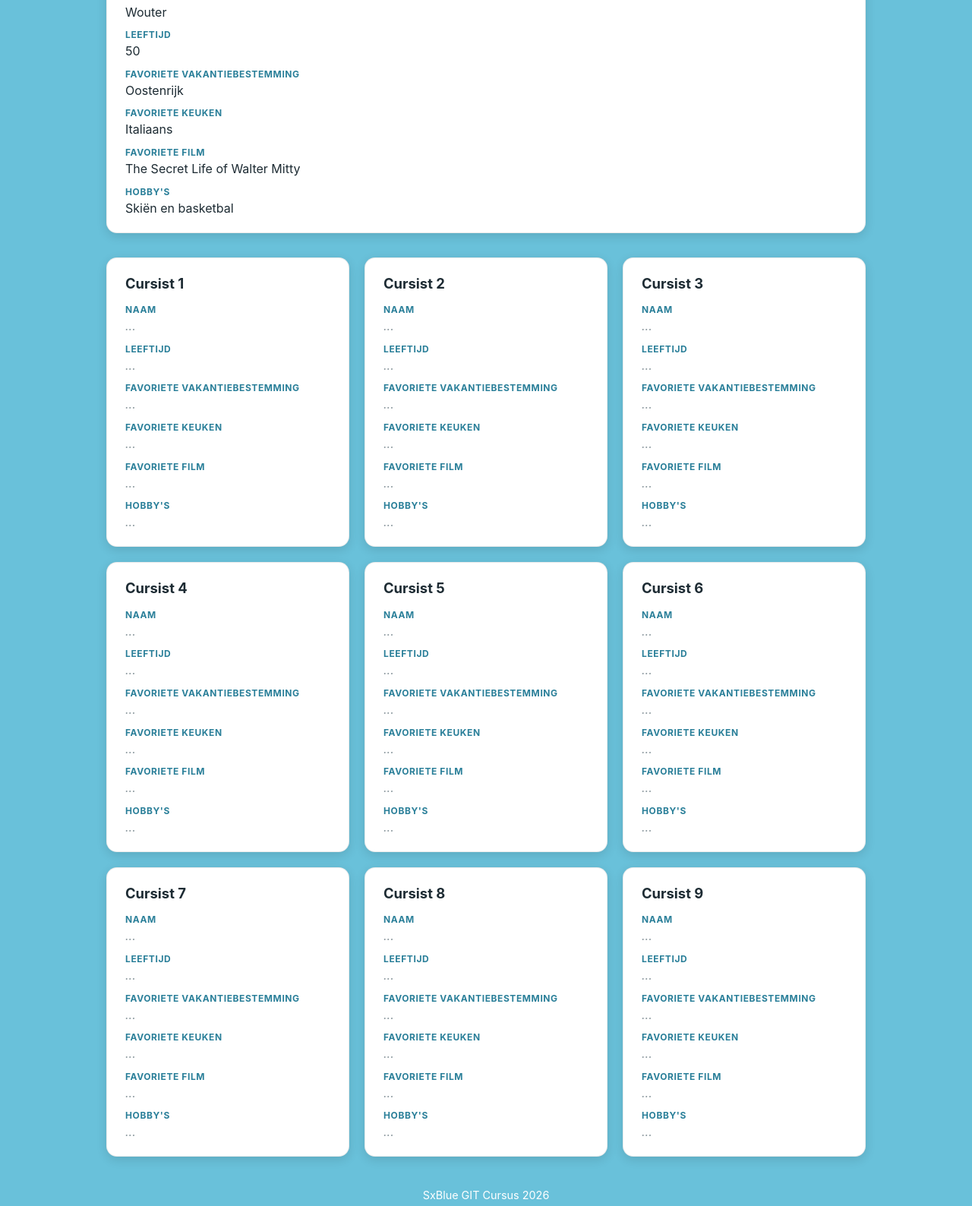
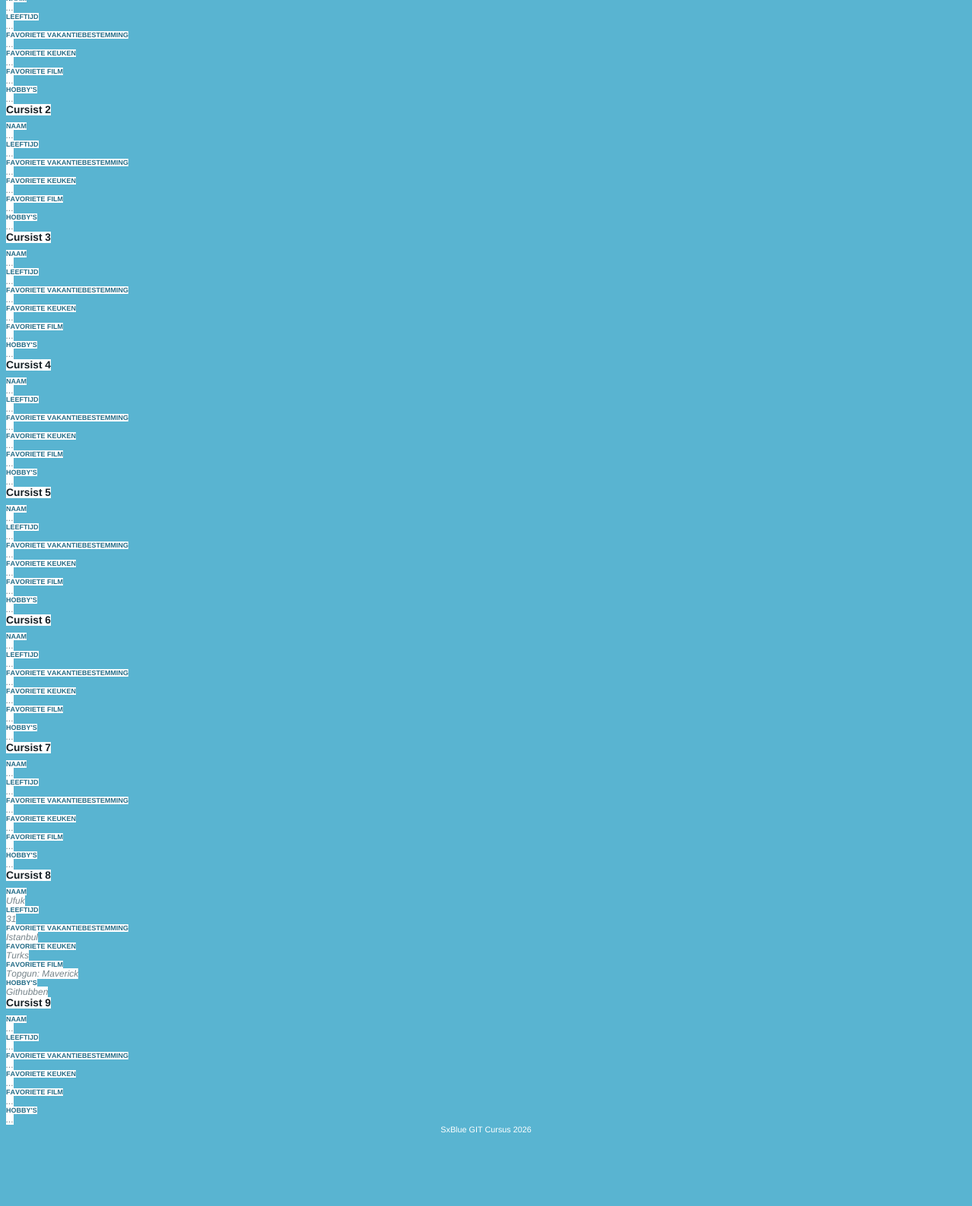
Before and after one commit to SUPERPNL/GIT-Cursus-SxBlue-2026, a plain HTML site: page werkmap/index.html in a window 1280 px wide. Shown: the part 269-1857 px from the top of the page at 76% size. After the commit the page ends 1773 px from the top, so only its background shows below. Drawn offline with Linux system fonts and the light colour scheme.

Commit message:
wijziging cursist 8

```diff
--- a/werkmap/index.html
+++ b/werkmap/index.html
@@ -1,340 +1,159 @@
-<!DOCTYoPE html>
-<html lang="nl">
+<!DOCTYPE html PUBLIC "-//W3C//DTD HTML 4.01//EN" "http://www.w3.org/TR/html4/strict.dtd">
+<html>
 <head>
-  <meta charset="UTF-8">
-  <meta name="viewport" content="width=device-width, initial-scale=1.0">
-  <title>SxBlue GIT Cursisten 2026</title>
-  <style>
-    :root {
-      --achtergrond: rgb(105, 193, 218);
-      --kaart: #ffffff;
-      --tekst: #1d2b33;
-      --label: #2a7f99;
-      --rand: rgba(0, 0, 0, 0.08);
-    }
-
-    * {
-      box-sizing: border-box;
-    }
-
-    body {
-      margin: 0;
-      padding: 2rem 1rem 3rem;
-      background: var(--achtergrond);
-      color: var(--tekst);
-      font-family: -apple-system, BlinkMacSystemFont, "Segoe UI", Roboto, Helvetica, Arial, sans-serif;
-      line-height: 1.5;
-    }
-
-    header {
-      max-width: 1000px;
-      margin: 0 auto 2rem;
-      text-align: center;
-    }
-
-    h1 {
-      margin: 0;
-      font-size: clamp(1.8rem, 5vw, 2.8rem);
-      color: #ffffff;
-      text-shadow: 0 2px 6px rgba(0, 0, 0, 0.2);
-    }
-
-    .ondertitel {
-      margin: 0.5rem 0 0;
-      color: #ffffff;
-      opacity: 0.95;
-    }
-
-    main {
-      max-width: 1000px;
-      margin: 0 auto;
-    }
-
-    .voorbeeld {
-      margin-bottom: 2rem;
-    }
-
-    .raster {
-      display: grid;
-      grid-template-columns: repeat(auto-fill, minmax(280px, 1fr));
-      gap: 1.25rem;
-    }
-
-    .kaart {
-      background: var(--kaart);
-      border: 1px solid var(--rand);
-      border-radius: 14px;
-      padding: 1.25rem 1.5rem;
-      box-shadow: 0 4px 14px rgba(0, 0, 0, 0.12);
-    }
-
-    .kaart h2 {
-      margin: 0 0 0.75rem;
-      font-size: 1.15rem;
-    }
-
-    .badge {
-      display: inline-block;
-      margin-bottom: 0.5rem;
-      padding: 0.15rem 0.6rem;
-      border-radius: 999px;
-      background: var(--label);
-      color: #ffffff;
-      font-size: 0.75rem;
-      font-weight: 600;
-      letter-spacing: 0.04em;
-      text-transform: uppercase;
-    }
-
-    dl {
-      margin: 0;
-    }
-
-    dt {
-      margin-top: 0.6rem;
-      font-size: 0.75rem;
-      font-weight: 700;
-      letter-spacing: 0.05em;
-      text-transform: uppercase;
-      color: var(--label);
-    }
-
-    dd {
-      margin: 0;
-      font-size: 1rem;
-    }
-
-    .leeg dd {
-      color: #8a979d;
-      font-style: italic;
-    }
-
-    footer {
-      max-width: 1000px;
-      margin: 2.5rem auto 0;
-      text-align: center;
-      color: #ffffff;
-      font-size: 0.9rem;
-    }
+  <meta http-equiv="Content-Type" content="text/html; charset=utf-8">
+  <meta http-equiv="Content-Style-Type" content="text/css">
+  <title></title>
+  <meta name="Generator" content="Cocoa HTML Writer">
+  <meta name="CocoaVersion" content="2775.1">
+  <style type="text/css">
+    body {background-color: #59b4d1}
+    p.p2 {margin: 0.0px 0.0px 0.0px 0.0px; text-align: center; font: 12.0px 'Helvetica Neue'; color: #ffffff; -webkit-text-stroke: #ffffff}
+    p.p3 {margin: 0.0px 0.0px 0.0px 0.0px; font: 9.0px '.SF NS'; color: #ffffff; -webkit-text-stroke: #ffffff}
+    p.p5 {margin: 0.0px 0.0px 0.0px 0.0px; font: 9.0px 'Helvetica Neue'; color: #236c87; -webkit-text-stroke: #236c87}
+    p.p6 {margin: 0.0px 0.0px 0.0px 0.0px; font: 12.0px 'Helvetica Neue'; color: #162026; -webkit-text-stroke: #162026}
+    p.p7 {margin: 0.0px 0.0px 0.0px 0.0px; font: 12.0px 'Helvetica Neue'; color: #77858b; -webkit-text-stroke: #77858b}
+    p.p8 {margin: 0.0px 0.0px 10.8px 0.0px; text-align: center; font: 10.8px 'Helvetica Neue'; color: #ffffff; -webkit-text-stroke: #ffffff}
+    span.s1 {font-kerning: none; text-shadow: 0.0px 2.0px 6.0px rgba(255, 255, 255, 0)}
+    span.s2 {font-kerning: none}
+    span.s3 {font-kerning: none; background-color: #236c87}
+    span.s4 {font-kerning: none; background-color: #ffffff}
   </style>
 </head>
 <body>
-
-  <header>
-    <h1>SxBlue GIT Cursisten 2026</h1>
-    <p class="ondertitel">Vul je eigen kaart in en bekijk het resultaat!</p>
-  </header>
-
-  <main>
-
-    <!-- ============================================================
-         VOORBEELD (niet aanpassen)
-         ============================================================ -->
-    <section class="voorbeeld">
-      <article class="kaart">
-        <span class="badge">Voorbeeld</span>
-        <h2>Wouter</h2>
-        <dl>
-          <dt>Naam</dt>
-          <dd>Wouter</dd>
-          <dt>Leeftijd</dt>
-          <dd>50</dd>
-          <dt>Favoriete vakantiebestemming</dt>
-          <dd>Oostenrijk</dd>
-          <dt>Favoriete keuken</dt>
-          <dd>Italiaans</dd>
-          <dt>Favoriete film</dt>
-          <dd>The Secret Life of Walter Mitty</dd>
-          <dt>Hobby's</dt>
-          <dd>Skiën en basketbal</dd>
-        </dl>
-      </article>
-    </section>
-
-    <!-- ============================================================
-         CURSISTEN: pas alleen je EIGEN kaart aan.
-         Vervang de "..." achter elk veld door jouw antwoord.
-         Verwijder eventueel class="leeg" van je kaart.
-         ============================================================ -->
-    <section class="raster">
-
-      <!-- Kaart 1 -->
-      <article class="kaart leeg">
-        <h2>Cursist 1</h2>
-        <dl>
-          <dt>Naam</dt>
-          <dd>...</dd>
-          <dt>Leeftijd</dt>
-          <dd>...</dd>
-          <dt>Favoriete vakantiebestemming</dt>
-          <dd>...</dd>
-          <dt>Favoriete keuken</dt>
-          <dd>...</dd>
-          <dt>Favoriete film</dt>
-          <dd>...</dd>
-          <dt>Hobby's</dt>
-          <dd>...</dd>
-        </dl>
-      </article>
-
-      <!-- Kaart 2 -->
-      <article class="kaart leeg">
-        <h2>Cursist 2</h2>
-        <dl>
-          <dt>Naam</dt>
-          <dd>...</dd>
-          <dt>Leeftijd</dt>
-          <dd>...</dd>
-          <dt>Favoriete vakantiebestemming</dt>
-          <dd>...</dd>
-          <dt>Favoriete keuken</dt>
-          <dd>...</dd>
-          <dt>Favoriete film</dt>
-          <dd>...</dd>
-          <dt>Hobby's</dt>
-          <dd>...</dd>
-        </dl>
-      </article>
-
-      <!-- Kaart 3 -->
-      <article class="kaart leeg">
-        <h2>Cursist 3</h2>
-        <dl>
-          <dt>Naam</dt>
-          <dd>...</dd>
-          <dt>Leeftijd</dt>
-          <dd>...</dd>
-          <dt>Favoriete vakantiebestemming</dt>
-          <dd>...</dd>
-          <dt>Favoriete keuken</dt>
-          <dd>...</dd>
-          <dt>Favoriete film</dt>
-          <dd>...</dd>
-          <dt>Hobby's</dt>
-          <dd>...</dd>
-        </dl>
-      </article>
-
-      <!-- Kaart 4 -->
-      <article class="kaart leeg">
-        <h2>Cursist 4</h2>
-        <dl>
-          <dt>Naam</dt>
-          <dd>...</dd>
-          <dt>Leeftijd</dt>
-          <dd>...</dd>
-          <dt>Favoriete vakantiebestemming</dt>
-          <dd>...</dd>
-          <dt>Favoriete keuken</dt>
-          <dd>...</dd>
-          <dt>Favoriete film</dt>
-          <dd>...</dd>
-          <dt>Hobby's</dt>
-          <dd>...</dd>
-        </dl>
-      </article>
-
-      <!-- Kaart 5 -->
-      <article class="kaart leeg">
-        <h2>Cursist 5</h2>
-        <dl>
-          <dt>Naam</dt>
-          <dd>...</dd>
-          <dt>Leeftijd</dt>
-          <dd>...</dd>
-          <dt>Favoriete vakantiebestemming</dt>
-          <dd>...</dd>
-          <dt>Favoriete keuken</dt>
-          <dd>...</dd>
-          <dt>Favoriete film</dt>
-          <dd>...</dd>
-          <dt>Hobby's</dt>
-          <dd>...</dd>
-        </dl>
-      </article>
-
-      <!-- Kaart 6 -->
-      <article class="kaart leeg">
-        <h2>Cursist 6</h2>
-        <dl>
-          <dt>Naam</dt>
-          <dd>...</dd>
-          <dt>Leeftijd</dt>
-          <dd>...</dd>
-          <dt>Favoriete vakantiebestemming</dt>
-          <dd>...</dd>
-          <dt>Favoriete keuken</dt>
-          <dd>...</dd>
-          <dt>Favoriete film</dt>
-          <dd>...</dd>
-          <dt>Hobby's</dt>
-          <dd>...</dd>
-        </dl>
-      </article>
-
-      <!-- Kaart 7 -->
-      <article class="kaart leeg">
-        <h2>Cursist 7</h2>
-        <dl>
-          <dt>Naam</dt>
-          <dd>...</dd>
-          <dt>Leeftijd</dt>
-          <dd>...</dd>
-          <dt>Favoriete vakantiebestemming</dt>
-          <dd>...</dd>
-          <dt>Favoriete keuken</dt>
-          <dd>...</dd>
-          <dt>Favoriete film</dt>
-          <dd>...</dd>
-          <dt>Hobby's</dt>
-          <dd>...</dd>
-        </dl>
-      </article>
-
-      <!-- Kaart 8 -->
-      <article class="kaart leeg">
-        <h2>Cursist 8</h2>
-        <dl>
-          <dt>Naam</dt>
-          <dd>...</dd>
-          <dt>Leeftijd</dt>
-          <dd>...</dd>
-          <dt>Favoriete vakantiebestemming</dt>
-          <dd>...</dd>
-          <dt>Favoriete keuken</dt>
-          <dd>...</dd>
-          <dt>Favoriete film</dt>
-          <dd>...</dd>
-          <dt>Hobby's</dt>
-          <dd>...</dd>
-        </dl>
-      </article>
-
-      <!-- Kaart 9 -->
-      <article class="kaart leeg">
-        <h2>Cursist 9</h2>
-        <dl>
-          <dt>Naam</dt>
-          <dd>...</dd>
-          <dt>Leeftijd</dt>
-          <dd>...</dd>
-          <dt>Favoriete vakantiebestemming</dt>
-          <dd>...</dd>
-          <dt>Favoriete keuken</dt>
-          <dd>...</dd>
-          <dt>Favoriete film</dt>
-          <dd>...</dd>
-          <dt>Hobby's</dt>
-          <dd>...</dd>
-        </dl>
-      </article>
-
-    </section>
-  </main>
-
-  <footer>
-    <p>SxBlue GIT Cursus 2026</p>
-  </footer>
-
+<h1 style="margin: 0.0px 0.0px 0.0px 0.0px; text-align: center; font: 33.6px 'Helvetica Neue'; color: #ffffff; -webkit-text-stroke: #ffffff"><span class="s1"><b>SxBlue GIT Cursisten 2026</b></span></h1>
+<p class="p2"><span class="s2">Vul je eigen kaart in en bekijk het resultaat!</span></p>
+<p class="p3"><span class="s3">VOORBEELD</span></p>
+<h2 style="margin: 0.0px 0.0px 9.0px 0.0px; font: 13.8px 'Helvetica Neue'; color: #162026; -webkit-text-stroke: #162026"><span class="s4"><b>Wouter</b><b></b></span></h2>
+<p class="p5"><span class="s4"><b>NAAM</b><b></b></span></p>
+<p class="p6"><span class="s4">Wouter</span></p>
+<p class="p5"><span class="s4"><b>LEEFTIJD</b><b></b></span></p>
+<p class="p6"><span class="s4">50</span></p>
+<p class="p5"><span class="s4"><b>FAVORIETE VAKANTIEBESTEMMING</b><b></b></span></p>
+<p class="p6"><span class="s4">Oostenrijk</span></p>
+<p class="p5"><span class="s4"><b>FAVORIETE KEUKEN</b><b></b></span></p>
+<p class="p6"><span class="s4">Italiaans</span></p>
+<p class="p5"><span class="s4"><b>FAVORIETE FILM</b><b></b></span></p>
+<p class="p6"><span class="s4">The Secret Life of Walter Mitty</span></p>
+<p class="p5"><span class="s4"><b>HOBBY'S</b><b></b></span></p>
+<p class="p6"><span class="s4">Skiën en basketbal</span></p>
+<h2 style="margin: 0.0px 0.0px 9.0px 0.0px; font: 13.8px 'Helvetica Neue'; color: #162026; -webkit-text-stroke: #162026"><span class="s4"><b>Cursist 1</b><b></b></span></h2>
+<p class="p5"><span class="s4"><b>NAAM</b><b></b></span></p>
+<p class="p7"><span class="s4"><i>...</i><i></i></span></p>
+<p class="p5"><span class="s4"><b>LEEFTIJD</b><b></b></span></p>
+<p class="p7"><span class="s4"><i>...</i><i></i></span></p>
+<p class="p5"><span class="s4"><b>FAVORIETE VAKANTIEBESTEMMING</b><b></b></span></p>
+<p class="p7"><span class="s4"><i>...</i><i></i></span></p>
+<p class="p5"><span class="s4"><b>FAVORIETE KEUKEN</b><b></b></span></p>
+<p class="p7"><span class="s4"><i>...</i><i></i></span></p>
+<p class="p5"><span class="s4"><b>FAVORIETE FILM</b><b></b></span></p>
+<p class="p7"><span class="s4"><i>...</i><i></i></span></p>
+<p class="p5"><span class="s4"><b>HOBBY'S</b><b></b></span></p>
+<p class="p7"><span class="s4"><i>...</i><i></i></span></p>
+<h2 style="margin: 0.0px 0.0px 9.0px 0.0px; font: 13.8px 'Helvetica Neue'; color: #162026; -webkit-text-stroke: #162026"><span class="s4"><b>Cursist 2</b><b></b></span></h2>
+<p class="p5"><span class="s4"><b>NAAM</b><b></b></span></p>
+<p class="p7"><span class="s4"><i>...</i><i></i></span></p>
+<p class="p5"><span class="s4"><b>LEEFTIJD</b><b></b></span></p>
+<p class="p7"><span class="s4"><i>...</i><i></i></span></p>
+<p class="p5"><span class="s4"><b>FAVORIETE VAKANTIEBESTEMMING</b><b></b></span></p>
+<p class="p7"><span class="s4"><i>...</i><i></i></span></p>
+<p class="p5"><span class="s4"><b>FAVORIETE KEUKEN</b><b></b></span></p>
+<p class="p7"><span class="s4"><i>...</i><i></i></span></p>
+<p class="p5"><span class="s4"><b>FAVORIETE FILM</b><b></b></span></p>
+<p class="p7"><span class="s4"><i>...</i><i></i></span></p>
+<p class="p5"><span class="s4"><b>HOBBY'S</b><b></b></span></p>
+<p class="p7"><span class="s4"><i>...</i><i></i></span></p>
+<h2 style="margin: 0.0px 0.0px 9.0px 0.0px; font: 13.8px 'Helvetica Neue'; color: #162026; -webkit-text-stroke: #162026"><span class="s4"><b>Cursist 3</b><b></b></span></h2>
+<p class="p5"><span class="s4"><b>NAAM</b><b></b></span></p>
+<p class="p7"><span class="s4"><i>...</i><i></i></span></p>
+<p class="p5"><span class="s4"><b>LEEFTIJD</b><b></b></span></p>
+<p class="p7"><span class="s4"><i>...</i><i></i></span></p>
+<p class="p5"><span class="s4"><b>FAVORIETE VAKANTIEBESTEMMING</b><b></b></span></p>
+<p class="p7"><span class="s4"><i>...</i><i></i></span></p>
+<p class="p5"><span class="s4"><b>FAVORIETE KEUKEN</b><b></b></span></p>
+<p class="p7"><span class="s4"><i>...</i><i></i></span></p>
+<p class="p5"><span class="s4"><b>FAVORIETE FILM</b><b></b></span></p>
+<p class="p7"><span class="s4"><i>...</i><i></i></span></p>
+<p class="p5"><span class="s4"><b>HOBBY'S</b><b></b></span></p>
+<p class="p7"><span class="s4"><i>...</i><i></i></span></p>
+<h2 style="margin: 0.0px 0.0px 9.0px 0.0px; font: 13.8px 'Helvetica Neue'; color: #162026; -webkit-text-stroke: #162026"><span class="s4"><b>Cursist 4</b><b></b></span></h2>
+<p class="p5"><span class="s4"><b>NAAM</b><b></b></span></p>
+<p class="p7"><span class="s4"><i>...</i><i></i></span></p>
+<p class="p5"><span class="s4"><b>LEEFTIJD</b><b></b></span></p>
+<p class="p7"><span class="s4"><i>...</i><i></i></span></p>
+<p class="p5"><span class="s4"><b>FAVORIETE VAKANTIEBESTEMMING</b><b></b></span></p>
+<p class="p7"><span class="s4"><i>...</i><i></i></span></p>
+<p class="p5"><span class="s4"><b>FAVORIETE KEUKEN</b><b></b></span></p>
+<p class="p7"><span class="s4"><i>...</i><i></i></span></p>
+<p class="p5"><span class="s4"><b>FAVORIETE FILM</b><b></b></span></p>
+<p class="p7"><span class="s4"><i>...</i><i></i></span></p>
+<p class="p5"><span class="s4"><b>HOBBY'S</b><b></b></span></p>
+<p class="p7"><span class="s4"><i>...</i><i></i></span></p>
+<h2 style="margin: 0.0px 0.0px 9.0px 0.0px; font: 13.8px 'Helvetica Neue'; color: #162026; -webkit-text-stroke: #162026"><span class="s4"><b>Cursist 5</b><b></b></span></h2>
+<p class="p5"><span class="s4"><b>NAAM</b><b></b></span></p>
+<p class="p7"><span class="s4"><i>...</i><i></i></span></p>
+<p class="p5"><span class="s4"><b>LEEFTIJD</b><b></b></span></p>
+<p class="p7"><span class="s4"><i>...</i><i></i></span></p>
+<p class="p5"><span class="s4"><b>FAVORIETE VAKANTIEBESTEMMING</b><b></b></span></p>
+<p class="p7"><span class="s4"><i>...</i><i></i></span></p>
+<p class="p5"><span class="s4"><b>FAVORIETE KEUKEN</b><b></b></span></p>
+<p class="p7"><span class="s4"><i>...</i><i></i></span></p>
+<p class="p5"><span class="s4"><b>FAVORIETE FILM</b><b></b></span></p>
+<p class="p7"><span class="s4"><i>...</i><i></i></span></p>
+<p class="p5"><span class="s4"><b>HOBBY'S</b><b></b></span></p>
+<p class="p7"><span class="s4"><i>...</i><i></i></span></p>
+<h2 style="margin: 0.0px 0.0px 9.0px 0.0px; font: 13.8px 'Helvetica Neue'; color: #162026; -webkit-text-stroke: #162026"><span class="s4"><b>Cursist 6</b><b></b></span></h2>
+<p class="p5"><span class="s4"><b>NAAM</b><b></b></span></p>
+<p class="p7"><span class="s4"><i>...</i><i></i></span></p>
+<p class="p5"><span class="s4"><b>LEEFTIJD</b><b></b></span></p>
+<p class="p7"><span class="s4"><i>...</i><i></i></span></p>
+<p class="p5"><span class="s4"><b>FAVORIETE VAKANTIEBESTEMMING</b><b></b></span></p>
+<p class="p7"><span class="s4"><i>...</i><i></i></span></p>
+<p class="p5"><span class="s4"><b>FAVORIETE KEUKEN</b><b></b></span></p>
+<p class="p7"><span class="s4"><i>...</i><i></i></span></p>
+<p class="p5"><span class="s4"><b>FAVORIETE FILM</b><b></b></span></p>
+<p class="p7"><span class="s4"><i>...</i><i></i></span></p>
+<p class="p5"><span class="s4"><b>HOBBY'S</b><b></b></span></p>
+<p class="p7"><span class="s4"><i>...</i><i></i></span></p>
+<h2 style="margin: 0.0px 0.0px 9.0px 0.0px; font: 13.8px 'Helvetica Neue'; color: #162026; -webkit-text-stroke: #162026"><span class="s4"><b>Cursist 7</b><b></b></span></h2>
+<p class="p5"><span class="s4"><b>NAAM</b><b></b></span></p>
+<p class="p7"><span class="s4"><i>...</i><i></i></span></p>
+<p class="p5"><span class="s4"><b>LEEFTIJD</b><b></b></span></p>
+<p class="p7"><span class="s4"><i>...</i><i></i></span></p>
+<p class="p5"><span class="s4"><b>FAVORIETE VAKANTIEBESTEMMING</b><b></b></span></p>
+<p class="p7"><span class="s4"><i>...</i><i></i></span></p>
+<p class="p5"><span class="s4"><b>FAVORIETE KEUKEN</b><b></b></span></p>
+<p class="p7"><span class="s4"><i>...</i><i></i></span></p>
+<p class="p5"><span class="s4"><b>FAVORIETE FILM</b><b></b></span></p>
+<p class="p7"><span class="s4"><i>...</i><i></i></span></p>
+<p class="p5"><span class="s4"><b>HOBBY'S</b><b></b></span></p>
+<p class="p7"><span class="s4"><i>...</i><i></i></span></p>
+<h2 style="margin: 0.0px 0.0px 9.0px 0.0px; font: 13.8px 'Helvetica Neue'; color: #162026; -webkit-text-stroke: #162026"><span class="s4"><b>Cursist 8</b><b></b></span></h2>
+<p class="p5"><span class="s4"><b>NAAM</b><b></b></span></p>
+<p class="p7"><span class="s4"><i>Ufuk</i><i></i></span></p>
+<p class="p5"><span class="s4"><b>LEEFTIJD</b><b></b></span></p>
+<p class="p7"><span class="s4"><i>31</i><i></i></span></p>
+<p class="p5"><span class="s4"><b>FAVORIETE VAKANTIEBESTEMMING</b><b></b></span></p>
+<p class="p7"><span class="s4"><i>Istanbul</i><i></i></span></p>
+<p class="p5"><span class="s4"><b>FAVORIETE KEUKEN</b><b></b></span></p>
+<p class="p7"><span class="s4"><i>Turks</i><i></i></span></p>
+<p class="p5"><span class="s4"><b>FAVORIETE FILM</b><b></b></span></p>
+<p class="p7"><span class="s4"><i>Topgun: Maverick</i><i></i></span></p>
+<p class="p5"><span class="s4"><b>HOBBY'S</b><b></b></span></p>
+<p class="p7"><span class="s4"><i>Githubben</i><i></i></span></p>
+<h2 style="margin: 0.0px 0.0px 9.0px 0.0px; font: 13.8px 'Helvetica Neue'; color: #162026; -webkit-text-stroke: #162026"><span class="s4"><b>Cursist 9</b><b></b></span></h2>
+<p class="p5"><span class="s4"><b>NAAM</b><b></b></span></p>
+<p class="p7"><span class="s4"><i>...</i><i></i></span></p>
+<p class="p5"><span class="s4"><b>LEEFTIJD</b><b></b></span></p>
+<p class="p7"><span class="s4"><i>...</i><i></i></span></p>
+<p class="p5"><span class="s4"><b>FAVORIETE VAKANTIEBESTEMMING</b><b></b></span></p>
+<p class="p7"><span class="s4"><i>...</i><i></i></span></p>
+<p class="p5"><span class="s4"><b>FAVORIETE KEUKEN</b><b></b></span></p>
+<p class="p7"><span class="s4"><i>...</i><i></i></span></p>
+<p class="p5"><span class="s4"><b>FAVORIETE FILM</b><b></b></span></p>
+<p class="p7"><span class="s4"><i>...</i><i></i></span></p>
+<p class="p5"><span class="s4"><b>HOBBY'S</b><b></b></span></p>
+<p class="p7"><span class="s4"><i>...</i><i></i></span></p>
+<p class="p8"><span class="s2">SxBlue GIT Cursus 2026</span></p>
 </body>
 </html>
```
Also changed, not shown: 1 other file.
